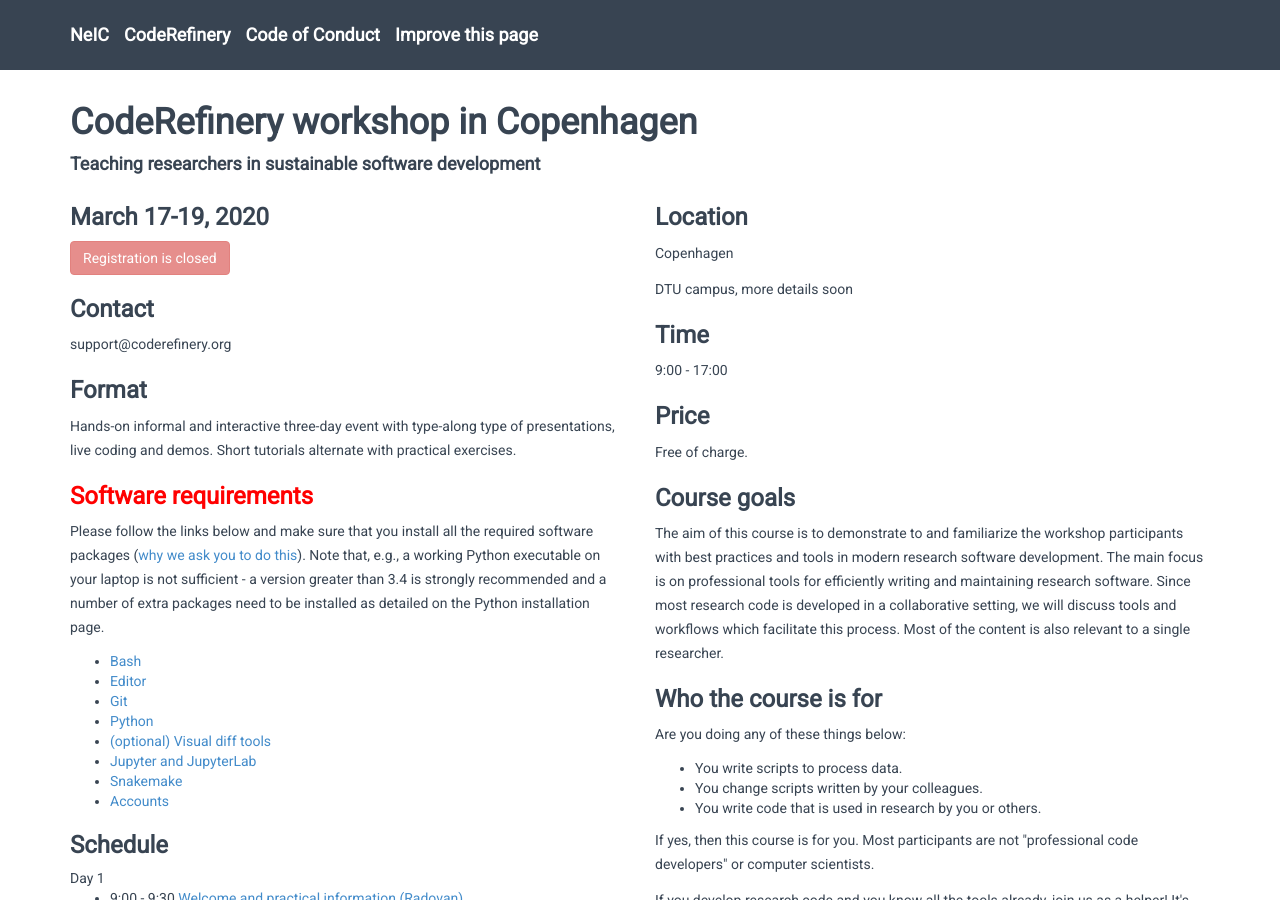
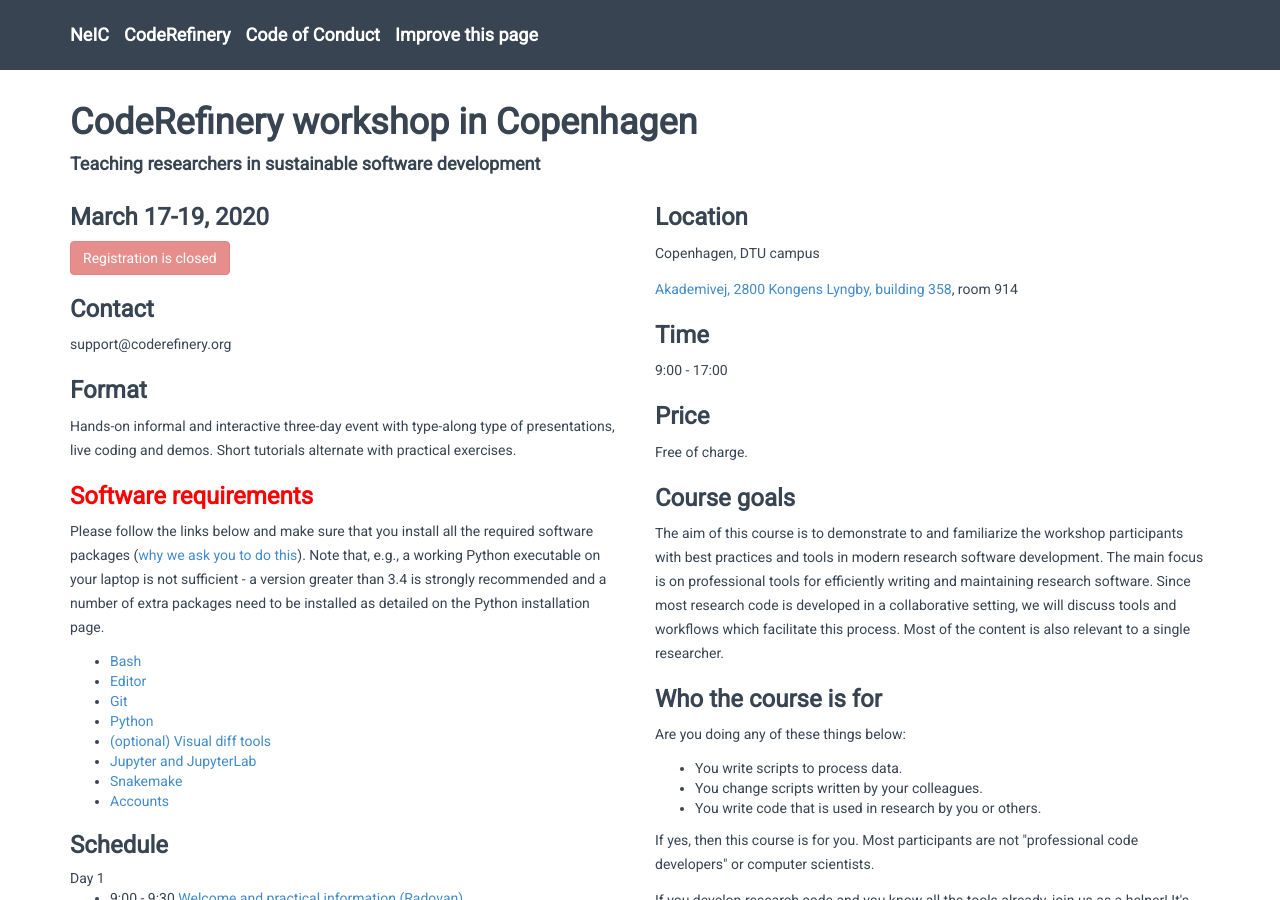
Before and after one commit to coderefinery/2020-03-17-copenhagen, a Jekyll site: the page built from index.md, in a window 1280 px wide and 900 px high. Built offline with Jekyll 4.4.1, drawn with Linux system fonts in a browser that asks for light colours; nearby versions of some CDN libraries.

Commit message:
added location address

```diff
--- a/index.md
+++ b/index.md
@@ -3,10 +3,8 @@ layout: master
 include: workshop
 
 # location and address
-# you can also link to a map using e.g. openstreetmap, for example:
-# location: "<a https://www.openstreetmap.org/node/1771739362">Teknikringen 14, 11428 Stockholm</a>
-location: Copenhagen
-address: DTU campus, more details soon
+location: Copenhagen, DTU campus
+address: <a href="https://goo.gl/maps/7pGSSdzNVUKjbXrb8">Akademivej, 2800 Kongens Lyngby, building 358</a>, room 914
 city: Copenhagen
 
 # date and time
```
